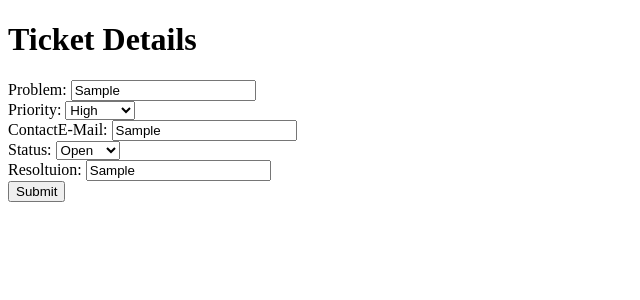
After one commit to MaytrixMatt/377-web-app-dev, a PHP site: page /ticket-edit.php in a window 1280 px wide. The commit adds this page. Shown: the top 300 px of the page, without its empty margins (0-640 px from the left). Run offline with PHP 8.4, Linux system fonts and the light colour scheme; tables that the repository leaves empty or names only in its code hold one stand-in row (values such as "Sample post").

Commit message:
poiutrfotr

```diff
--- /dev/null
+++ b/php/ticket-edit.php
@@ -0,0 +1,38 @@
+<?php
+    include('library.php');
+?>
+<!DOCTYPE html>
+<html>
+    <head>
+        <title>Ticket Details</title>
+    </head>
+    <body>
+        <h1>Ticket Details</h1>
+        <?php
+        extract($_REQUEST);
+        $sql = "SELECT * FROM tickets WHERE tck_id";
+        $conn = get_database_connection();
+        $result = $conn->query($sql);
+        $row = $result->fetch_assoc();
+        ?>
+        <form action="ticket-submit.php" method="POST">
+            Problem: <input type="text" name="problem" value="<?php echo $row['tck_problem']; ?>" />
+            <br>
+            Priority: <select name="priority">
+                <option value = '1'<?php echo$row['tck_priority']==1?'selected=true':'';?>>High</option>
+                <option value = '2'<?php echo$row['tck_priority']==1?'selected=true':'';?>>Medium</option>
+                <option value = '3'<?php echo$row['tck_priority']==1?'selected=true':'';?>>Low</option>
+            </select>
+            <br>
+            ContactE-Mail: <input type="text" name="contact" value="<?php echo $row['tck_contact']; ?>" />
+            <br>
+            Status: <select name="stati">
+                <option <?php echo$row['tck_status']=='Open'?'selected=true':'';?>>Open</option>
+                <option <?php echo$row['tck_status']=='Closed'?'selected=true':'';?>>Closed</option>
+            </select>
+            <br>
+            Resoltuion: <input type="text" name="contact" value="<?php echo $row['tck_resolution']; ?>"/>
+            <br>
+            <input type="submit" />
+        </form>
+    </body>
--- a/php/ticket-list.php
+++ b/php/ticket-list.php
@@ -53,9 +53,6 @@
                 echo "</tr>";
             }
             echo "<a href= 'ticket-form.php'><button><i class='fa fa-plus-circle' aria-hidden='true'></i></button></a>";
-
-
-
         ?>
         </table>
     </body>
```
